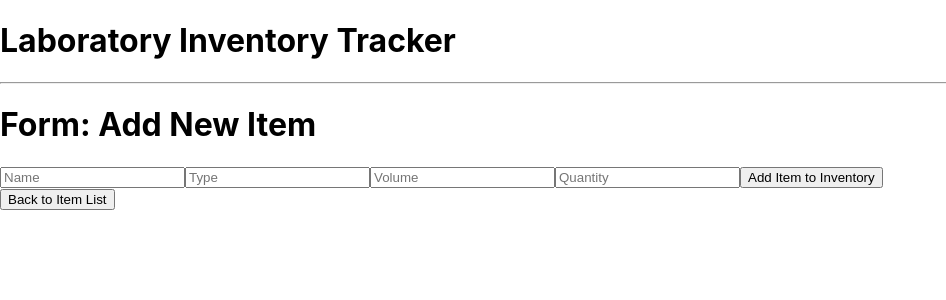
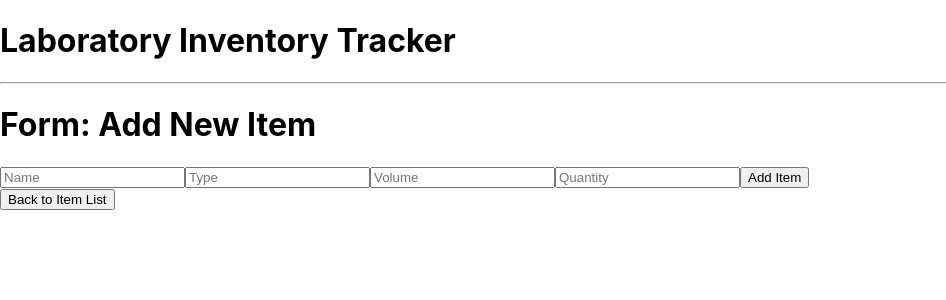
Before and after one commit to joncheng-dev/inventory-tracker, a React (Create React App) app: page / in a window 1280 px wide. Both pictures are taken after a click on the button "Add Item". Shown: the top 300 px of the page, without its empty margins (0-946 px from the left). Built offline with nearby package versions, Linux system fonts and the light colour scheme.

Commit message:
add ReusableForm component; update NewItemForm to use it

```diff
--- a/src/components/ItemDetail.js
+++ b/src/components/ItemDetail.js
@@ -5,12 +5,14 @@ function ItemDetail(props) {
   const { itemToShow } = props;
   return (
     <React.Fragment>
-      <h2>Item Details</h2>
+      <hr />
+      <h1>Item Details</h1>
       <hr />
       <h3>Name: {itemToShow.name}</h3>
       <p>Type: {itemToShow.type}</p>
       <p>Volume: {itemToShow.volume}</p>
       <p>Quantity: {itemToShow.quantity}</p>
+      <hr />
     </React.Fragment>
   );
 }
--- a/src/components/NewItemForm.js
+++ b/src/components/NewItemForm.js
@@ -1,6 +1,7 @@
 import React from "react";
 import PropTypes from "prop-types";
 import { v4 } from "uuid";
+import ReusableForm from "./ReusableForm";
 
 function NewItemForm(props) {
   function handleNewItemFormSubmission(event) {
@@ -18,13 +19,7 @@ function NewItemForm(props) {
     <React.Fragment>
       <hr />
       <h1>Form: Add New Item</h1>
-      <form onSubmit={handleNewItemFormSubmission}>
-        <input type="text" name="name" placeholder="Name" />
-        <input type="text" name="type" placeholder="Type" />
-        <input type="number" name="volume" placeholder="Volume" />
-        <input type="number" name="quantity" placeholder="Quantity" />
-        <button type="submit">Add Item to Inventory</button>
-      </form>
+      <ReusableForm formSubmissionHandler={handleNewItemFormSubmission} buttonText={"Add Item"} />
     </React.Fragment>
   );
 }
--- /dev/null
+++ b/src/components/ReusableForm.js
@@ -0,0 +1,23 @@
+import React from "react";
+import PropTypes from "prop-types";
+
+function ReusableForm(props) {
+  return (
+    <React.Fragment>
+      <form onSubmit={props.formSubmissionHandler}>
+        <input type="text" name="name" placeholder="Name" />
+        <input type="text" name="type" placeholder="Type" />
+        <input type="number" name="volume" placeholder="Volume" />
+        <input type="number" name="quantity" placeholder="Quantity" />
+        <button type="submit">{props.buttonText}</button>
+      </form>
+    </React.Fragment>
+  );
+}
+
+ReusableForm.propTypes = {
+  formSubmissionHandler: PropTypes.func,
+  buttonText: PropTypes.string,
+};
+
+export default ReusableForm;
```
